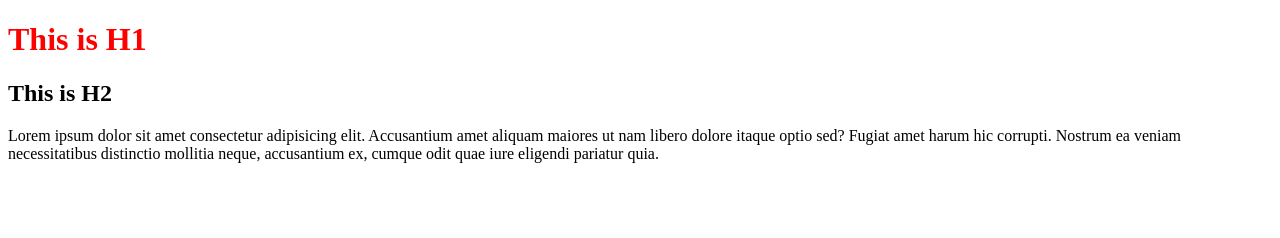
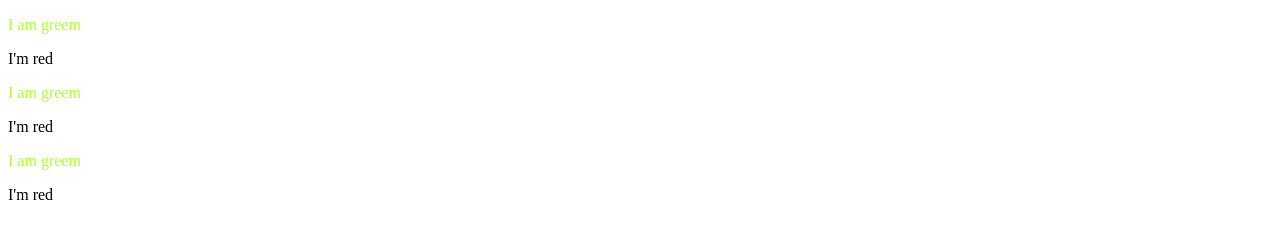
Before and after one commit to Mourud/css-practice, a plain HTML site: page index.html in a window 1280 px wide. Drawn offline with Linux system fonts and the light colour scheme.

Commit message:
tested class selectors

```diff
--- a/index.html
+++ b/index.html
@@ -7,13 +7,11 @@
     <link rel="stylesheet" href="styles.css" />
   </head>
   <body>
-    <h1 id="heading">This is H1</h1>
-    <h2>This is H2</h2>
-    <p>
-      Lorem ipsum dolor sit amet consectetur adipisicing elit. Accusantium amet
-      aliquam maiores ut nam libero dolore itaque optio sed? Fugiat amet harum
-      hic corrupti. Nostrum ea veniam necessitatibus distinctio mollitia neque,
-      accusantium ex, cumque odit quae iure eligendi pariatur quia.
-    </p>
+    <p class="green">I am greem</p>
+    <p>I'm red</p>
+    <p class="green">I am greem</p>
+    <p>I'm red</p>
+    <p class="green">I am greem</p>
+    <p>I'm red</p>
   </body>
 </html>
--- a/styles.css
+++ b/styles.css
@@ -1,3 +1,3 @@
-#heading{
-    color: red;
+.green {
+  color: greenyellow;
 }
```
